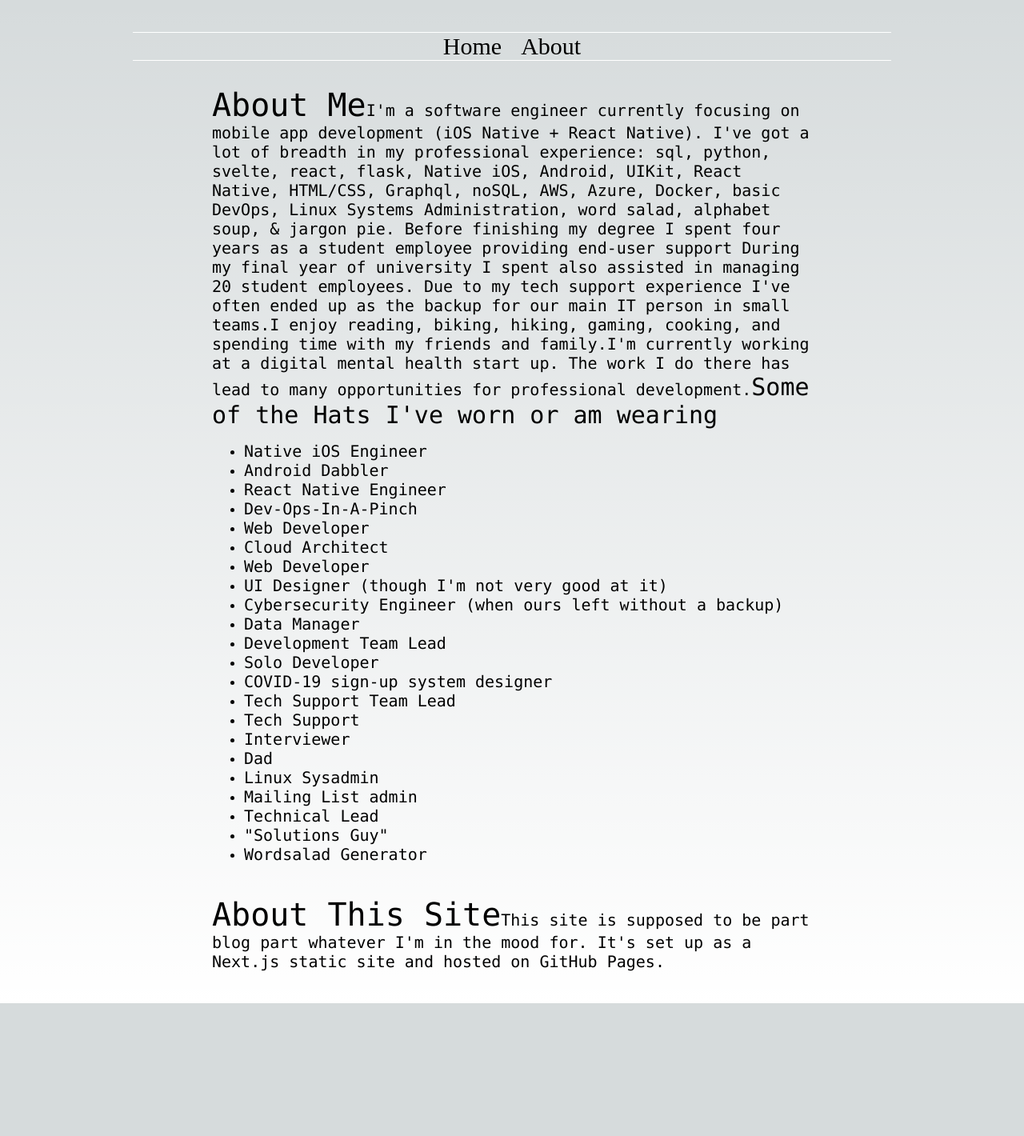
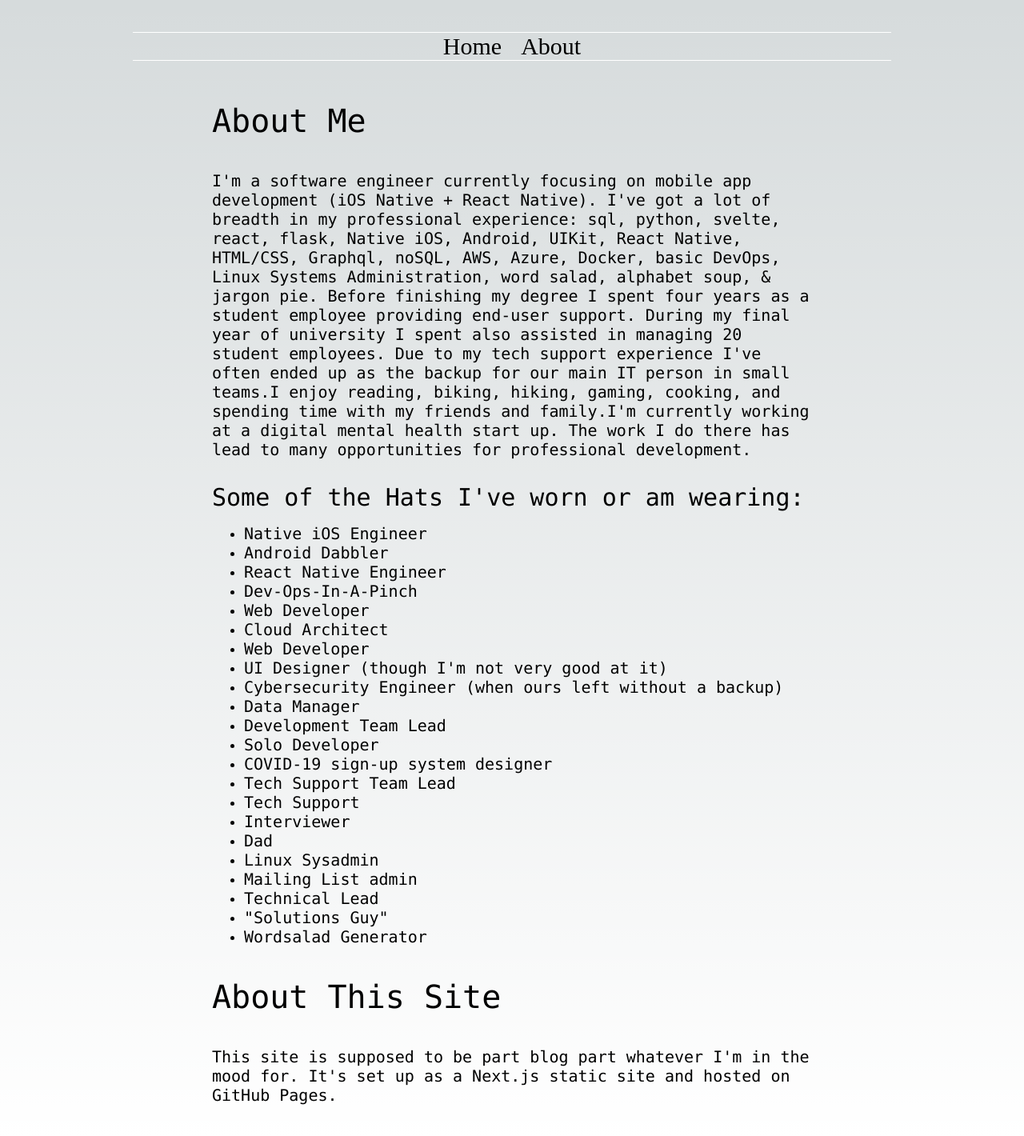
Before and after one commit to IAmBrendanL/Website, a Next.js app: page /about in a window 1280 px wide. Shown: the whole page at 80% size. Before the commit the page ends 1254 px from the top, so only its background shows below. Built offline with nearby package versions, Linux system fonts and the light colour scheme.

Commit message:
Fixed formatting on About page

```diff
--- a/src/pages/about.tsx
+++ b/src/pages/about.tsx
@@ -35,9 +35,9 @@ export default function Home() {
       </Head>
       <NavBar />
       <ContentColumn>
-        <text className={styles.title} style={{ fontSize: 40, marginTop: 20 }}>
+        <p className={styles.title} style={{ fontSize: 40, marginTop: 20 }}>
           About Me
-        </text>
+        </p>
         <text
           className={styles.code}
           style={{ fontSize: 20, marginBottom: 20 }}
@@ -48,7 +48,7 @@ export default function Home() {
           flask, Native iOS, Android, UIKit, React Native, HTML/CSS, Graphql,
           noSQL, AWS, Azure, Docker, basic DevOps, Linux Systems Administration,
           word salad, alphabet soup, & jargon pie. Before finishing my degree I
-          spent four years as a student employee providing end-user support
+          spent four years as a student employee providing end-user support.
           During my final year of university I spent also assisted in managing
           20 student employees. Due to my tech support experience I&apos;ve
           often ended up as the backup for our main IT person in small teams.
@@ -68,16 +68,16 @@ export default function Home() {
           work I do there has lead to many opportunities for professional
           development.
         </text>
-        <text
+        <p
           className={styles.title}
           style={{ fontSize: 30, marginBottom: 10 }}
         >
-          Some of the Hats I&apos;ve worn or am wearing
-        </text>
+          Some of the Hats I&apos;ve worn or am wearing:
+        </p>
         <ul style={{ marginBottom: 40 }}>{[...hatListItems]}</ul>
-        <text className={styles.title} style={{ fontSize: 40 }}>
+        <p className={styles.title} style={{ fontSize: 40 }}>
           About This Site
-        </text>
+        </p>
         <text className={styles.code} style={{ fontSize: 20 }}>
           This site is supposed to be part blog part whatever I&apos;m in the
           mood for. It&apos;s set up as a Next.js static site and hosted on
```
